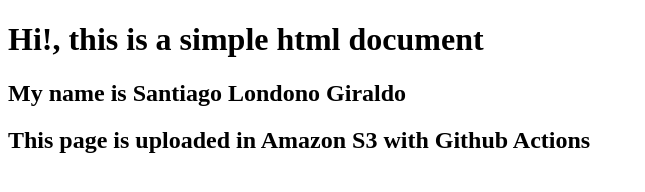
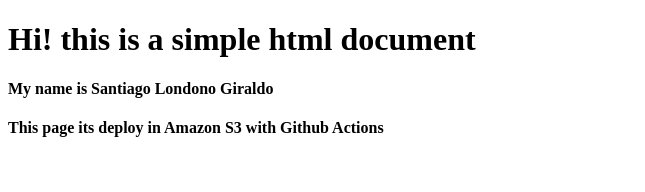
Before and after one commit to SantiagoLondono16/S3_AWS, a plain HTML site: page main/index.html in a window 1280 px wide. Shown: the whole page, without its empty margins (0-645 px from the left). Drawn offline with Linux system fonts and the light colour scheme.

Commit message:
Update index

```diff
--- a/main/index.html
+++ b/main/index.html
@@ -4,8 +4,8 @@
     <title>Santiago</title>
 </head>
 <body>
-    <h1>Hi!, this is a simple html document</h1>
-    <h2>My name is Santiago Londono Giraldo</h2>
-    <h2>This page is uploaded in Amazon S3 with Github Actions</h2>
+    <h1>Hi! this is a simple html document</h1>
+    <h4>My name is Santiago Londono Giraldo</h4>
+    <h4>This page its deploy in Amazon S3 with Github Actions</h4>
 </body>
 </html>
```
